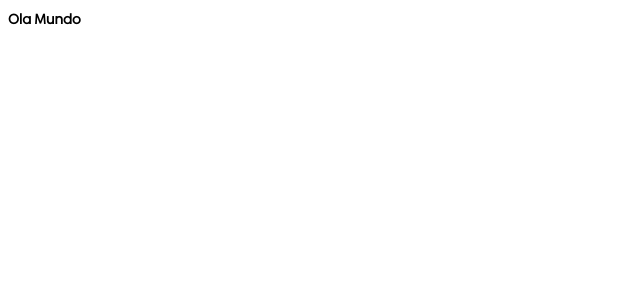
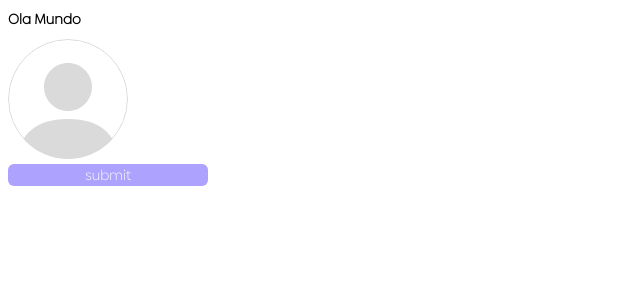
Before and after one commit to Davi-Archive/instagram-frontend-nextjs, a Next.js app: page / in a window 1280 px wide. Shown: the top 300 px of the page, without its empty margins (0-640 px from the left). Built offline with nearby package versions, Linux system fonts and the light colour scheme.

Commit message:
feat: added image and avatar with working scss variables

```diff
--- /dev/null
+++ b/components/avatar/index.tsx
@@ -0,0 +1,22 @@
+import Image from "next/image";
+import React from "react";
+import { avatar } from "../../public/image";
+
+const Avatar = ({ src }: any) => {
+  const getAvatar = () => {
+    if (src && src !== "undefined") {
+      return src;
+    }
+    return avatar
+  };
+
+  return (
+    <Image
+    src={getAvatar()}
+    alt='avatar'
+    className={`avatar`}
+    />
+  )
+};
+
+export default Avatar;
--- /dev/null
+++ b/components/button/button.scss
@@ -0,0 +1,34 @@
+@mixin primaryButton {
+  background-color: $corPrimaria02;
+  color: $white;
+}
+
+@mixin outlineButton {
+  background-color: $white;
+  color: $corPrimaria02;
+  border: 1px solid $corPrimaria02;
+}
+
+.btn {
+  width: 100%;
+  border: none;
+  border-radius: 6px;
+  cursor: pointer;
+
+  &.primary {
+    @include primaryButton;
+    &:hover {
+     @include outlineButton;
+    }
+  }
+  &.outline {
+    @include outlineButton;
+    &:hover {
+     @include primaryButton;
+    }
+  }
+
+  &:disabled {
+    opacity: 0.5;
+  }
+}
--- /dev/null
+++ b/components/button/index.tsx
@@ -0,0 +1,23 @@
+import React from 'react'
+import { ButtonType } from '../../types/ButtonTypes';
+
+const Button = ({
+    type='button',
+    text,
+    color='primary',
+    isDisabled = false,
+    onClick
+}:ButtonType) => {
+  return (
+    <button
+    type={type}
+    className={`btn ${color}`}
+    disabled={isDisabled}
+    onClick={onClick}
+    >
+        {text}
+    </button>
+  )
+}
+
+export default Button;
--- a/pages/index.tsx
+++ b/pages/index.tsx
@@ -1,8 +1,22 @@
-import Head from 'next/head'
-import Image from 'next/image'
+import Head from "next/head";
+import Image from "next/image";
+import Avatar from "../components/avatar";
+import Button from "../components/button";
 
 export default function Home() {
   return (
-    <h1>Ola Mundo</h1>
-  )
+    <>
+      <h1>Ola Mundo</h1>
+      <Avatar />
+      <div style={{width:'200px'}}>
+        <Button
+          type="submit"
+          text="submit"
+          color='primary'
+          onClick={() => console.log("botao clicado.")}
+          isDisabled={true}
+        />
+      </div>
+    </>
+  );
 }
--- /dev/null
+++ b/public/image/index.tsx
@@ -0,0 +1,37 @@
+import avatar from "./avatar.svg";
+import comment from "./comment.svg";
+import envelope from "./envelope.svg";
+import heartFilled from "./heartFilled.svg";
+import heartOutlined from "./heartOutlined.svg";
+import homeGray from "./homeGray.svg";
+import homePurple from "./homePurple.svg";
+import key from "./key.svg";
+import leftArrow from "./leftArrow.svg";
+import logo from "./logo.svg";
+import logout from "./logout.svg";
+import plusSquareFilled from "./plusSquareFilled.svg";
+import plusSquareGray from "./plusSquareGray.svg";
+import search from "./search.svg";
+import userBlue from "./userBlue.svg";
+import userGray from "./userGray.svg";
+import xCircle from "./xCircle.svg";
+
+export {
+  avatar,
+  comment,
+  envelope,
+  heartFilled,
+  heartOutlined,
+  homeGray,
+  homePurple,
+  key,
+  leftArrow,
+  logo,
+  logout,
+  plusSquareFilled,
+  plusSquareGray,
+  search,
+  userBlue,
+  userGray,
+  xCircle,
+};
--- a/styles/globals.scss
+++ b/styles/globals.scss
@@ -1,7 +1,16 @@
-@import '../public/fonts/fonts.scss';
+@import "variables.scss";
+@import "../public/fonts/fonts.scss";
 /* Font import from public folder */
 
 * {
-  font-family: "Biennale Regular";
+  font-family: $fontRegular;
   font-size: 14px;
 }
+.avatar{
+  border-radius: 50%;
+  object-fit: cover;
+}
+
+
+/*  components css */
+@import "../components/button/button.scss";
--- /dev/null
+++ b/styles/variables.scss
@@ -0,0 +1,17 @@
+$fontRegular: "Biennale Regular";
+$fontBold: "Biennale Bold";
+$fontRegular: "Biennale Light";
+
+$corPrimaria02: #5E49FF;
+$corPrimaria03: #25CBD3;
+$corPrimaria04: #F0F5FF;
+
+$cinza00: #F4F4F4;
+$cinza01: #DADADA;
+$cinza02: #7C7786;
+$cinza03: #4D4C4D;
+$cinza04: #333333;
+
+$white: #fff;
+
+$desktopBreakpoint: 992px;
--- /dev/null
+++ b/types/ButtonTypes.tsx
@@ -0,0 +1,7 @@
+export interface ButtonType {
+  type: React.ButtonHTMLAttributes<HTMLButtonElement>["type"];
+  text: String;
+  color?: React.ButtonHTMLAttributes<HTMLButtonElement>["color"];
+  onClick?: React.ButtonHTMLAttributes<HTMLButtonElement>["onClick"];
+  isDisabled?: React.ButtonHTMLAttributes<HTMLButtonElement>["disabled"];
+}
```
Also changed, not shown: components/uploadImage/index.tsx (added), public/image/avatar.svg (added), public/image/xCircle.svg (renamed from public/image/x-circle.svg).
